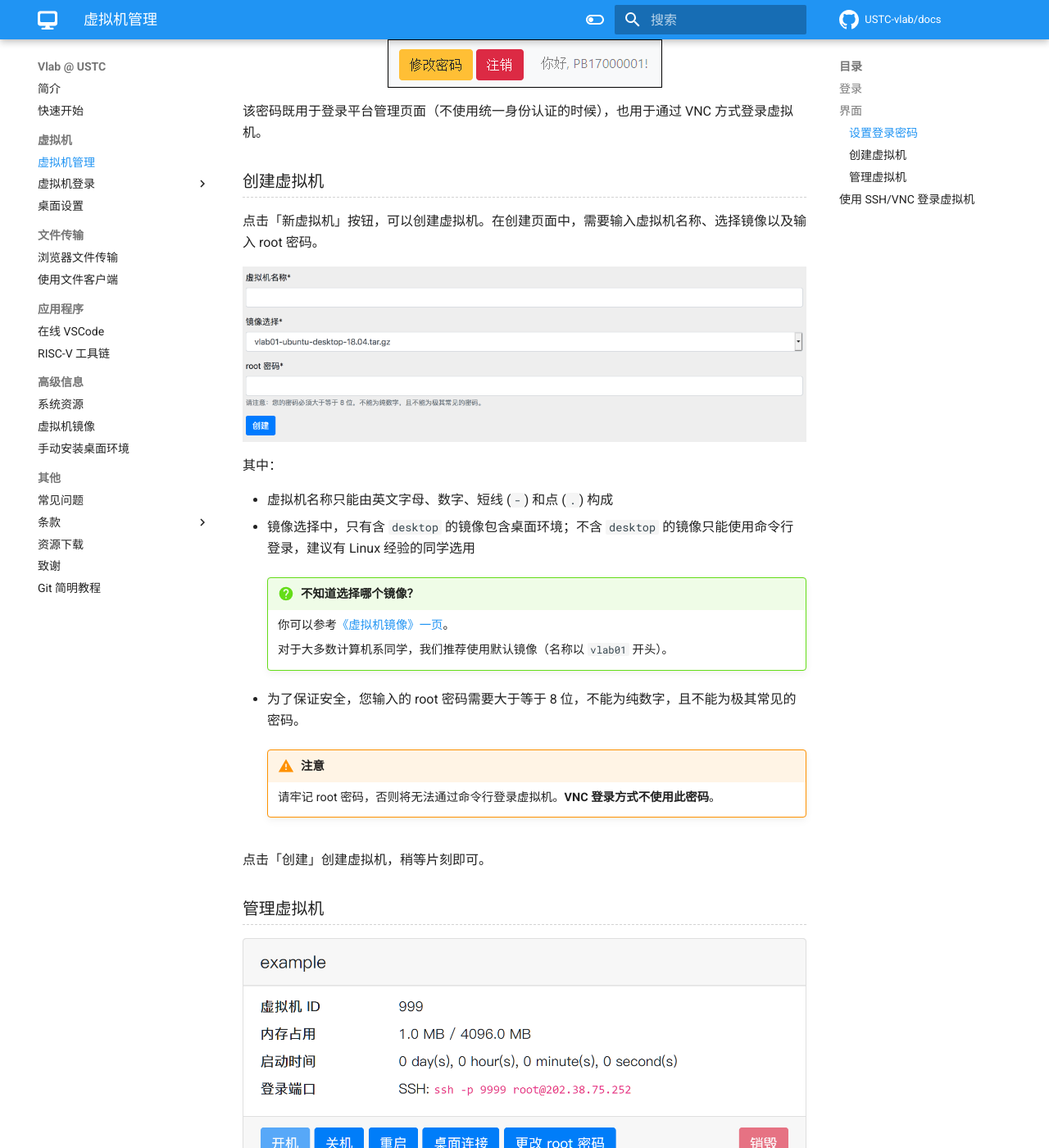
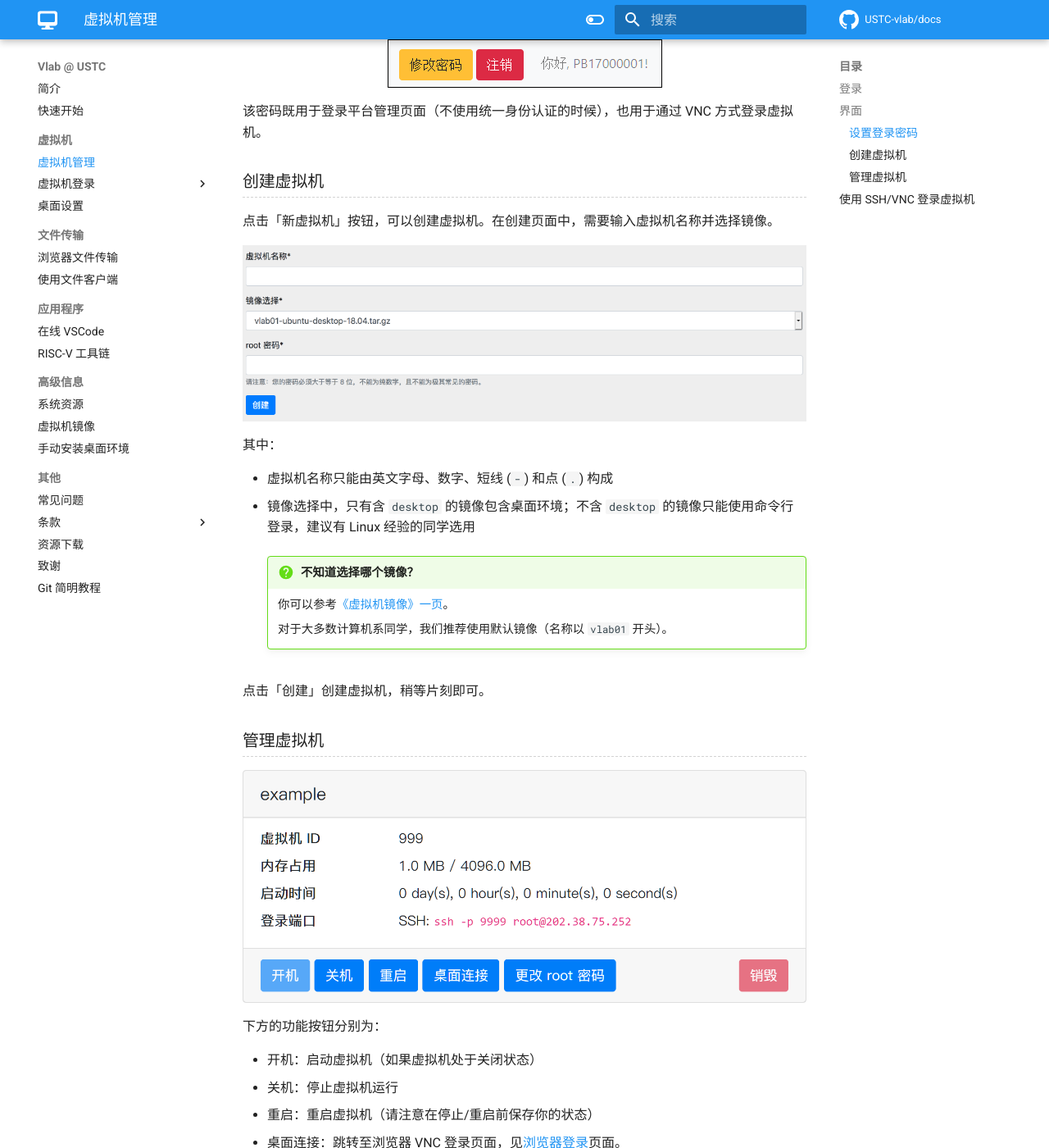
Before and after one commit to USTC-vlab/docs, an MkDocs documentation site: the page built from docs/web.md, in a window 1280 px wide and 1400 px high, scrolled down 782 px. Shown: the whole window at 82% size. Built offline with MkDocs 1.6.1 and Material for MkDocs 9.7.7, drawn with Linux system fonts in a browser that asks for light colours; comment, search, counter and statistics services are not loaded; some of the changed text lies outside the part shown.

Commit message:
Remove root password from vm creation

```diff
--- a/docs/web.md
+++ b/docs/web.md
@@ -22,7 +22,7 @@
 
 ### 创建虚拟机 {#create-vm}
 
-点击「新虚拟机」按钮，可以创建虚拟机。在创建页面中，需要输入虚拟机名称、选择镜像以及输入 root 密码。
+点击「新虚拟机」按钮，可以创建虚拟机。在创建页面中，需要输入虚拟机名称并选择镜像。
 
 ![create](images/vm-create.png)
 
@@ -36,12 +36,6 @@
         你可以参考[《虚拟机镜像》一页](advanced/images.md)。
 
         对于大多数计算机系同学，我们推荐使用默认镜像（名称以 `vlab01` 开头）。
-
-- 为了保证安全，您输入的 root 密码需要大于等于 8 位，不能为纯数字，且不能为极其常见的密码。
-
-    !!! warning "注意"
-
-        请牢记 root 密码，否则将无法通过命令行登录虚拟机。**VNC 登录方式不使用此密码**。
 
 点击「创建」创建虚拟机，稍等片刻即可。
 
@@ -70,6 +64,6 @@ VNC 登录方式的具体操作请在左侧目录查阅各个操作系统的配
 
 !!! info "提示"
 
-    SSH 方式的登录用户为 root，密码为创建虚拟机时所设置的 root 密码。
+    SSH 方式的登录用户为 root / ubuntu / vlab，具体请参见[虚拟机镜像](advanced/images.md)。
 
     VNC 登录使用 Vlab 专有的服务，使用学号或工号与上面所述的平台密码登录。
```
